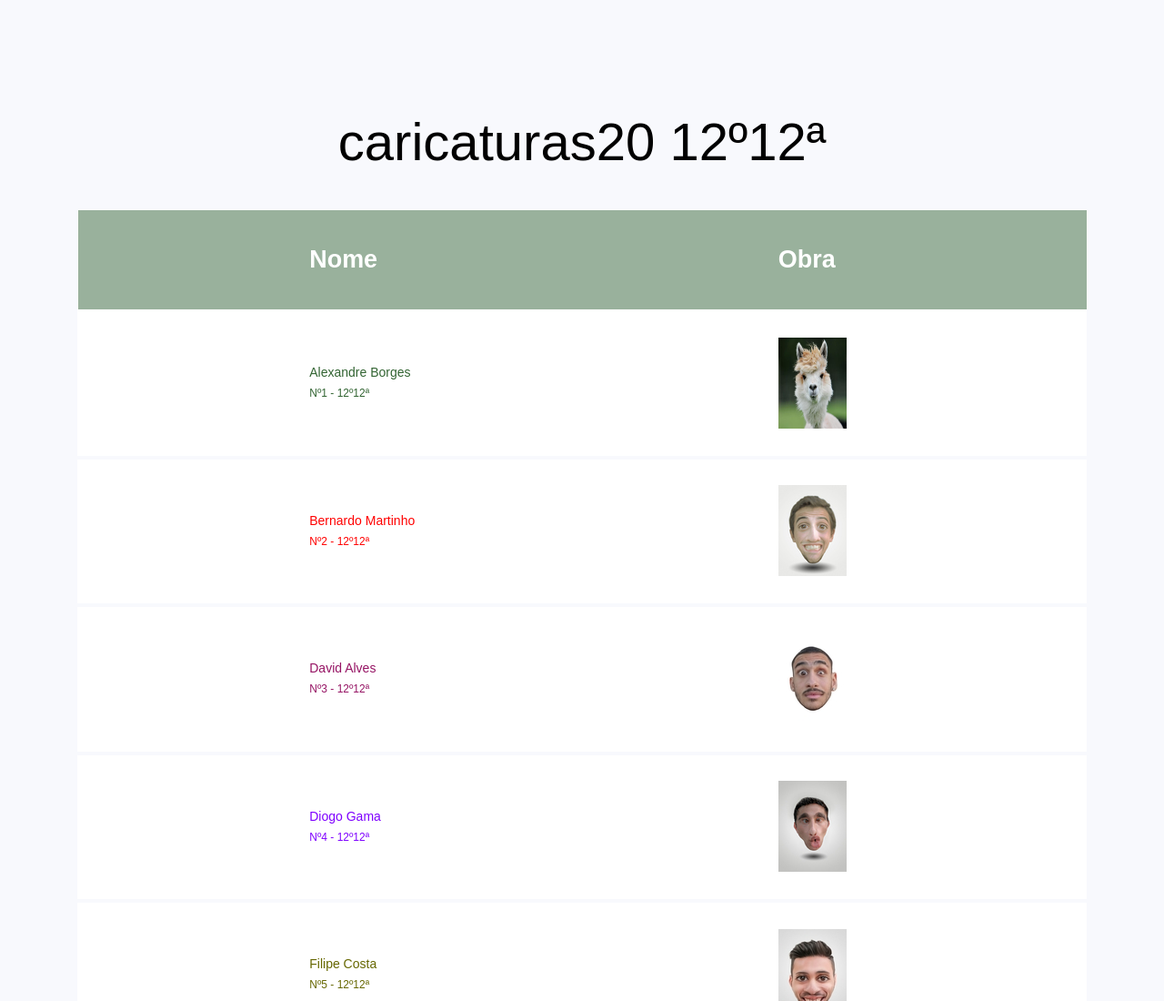
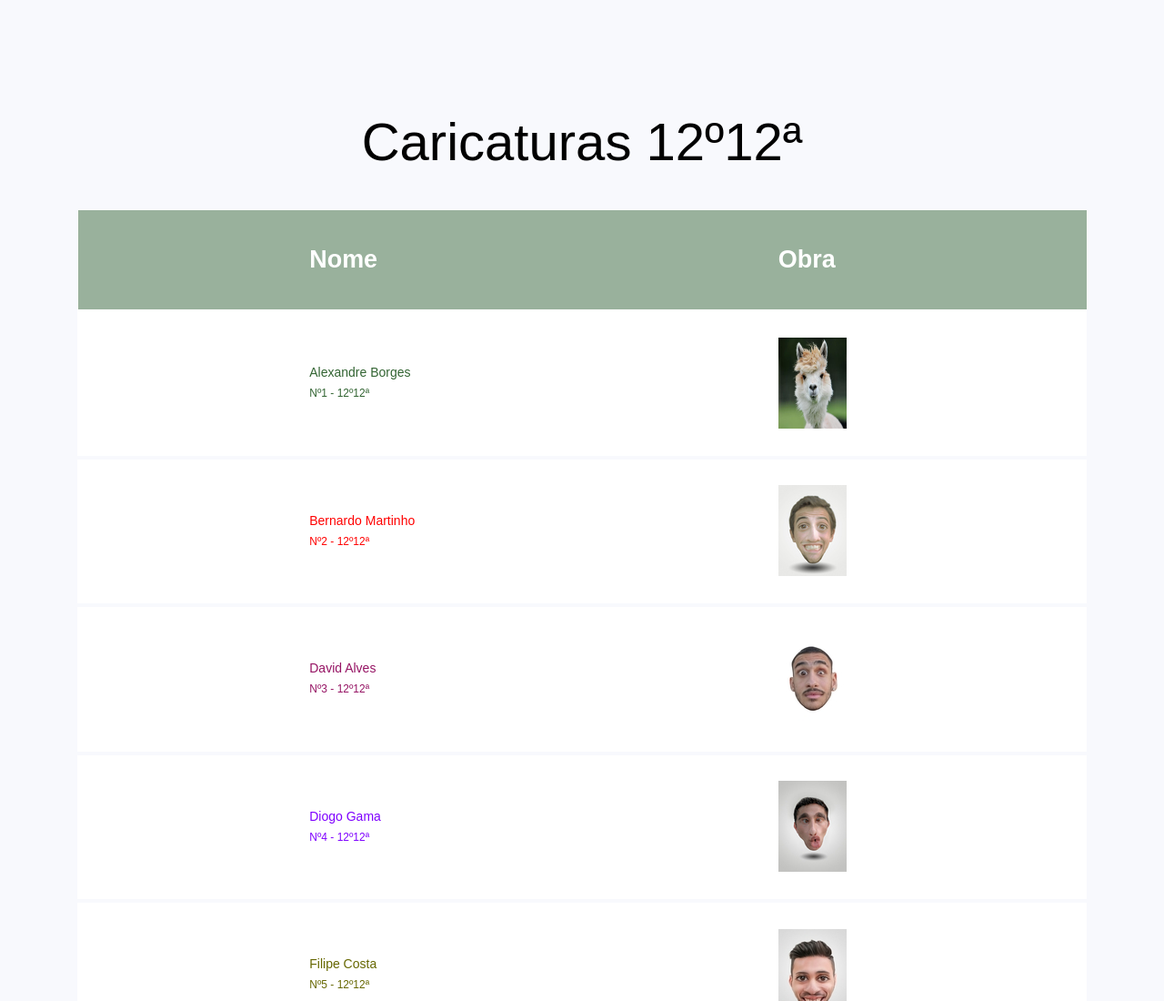
Before and after one commit to franciscocaleiro/PT05, a plain HTML site: page index.html in a window 1280 px wide. Shown: the top 1100 px of the page at 91% size. Drawn offline with nearby package versions, Linux system fonts and the light colour scheme; a script that the page names is missing; files whose address does not match are found by name.

Commit message:
Update index.html

```diff
--- a/index.html
+++ b/index.html
@@ -1,7 +1,7 @@
 <!doctype html>
 <html>
    <head>
-      <title>caricaturas20 12º12ª</title>
+      <title>Pauta Caricaturada da Turma 12º12ª</title>
       <meta charset="utf-8">
       <meta name="viewport" content="width=device-width, initial-scale=1, shrink-to-fit=no">
       <link href='https://fonts.googleapis.com/css?family=Roboto:400,100,300,700' rel='stylesheet' type='text/css'>
@@ -13,7 +13,7 @@
          <div class="container">
             <div class="row justify-content-center">
                <div class="col-md-6 text-center mb-4">
-                  <h2 class="heading-section"><big><big><big><big>caricaturas20 12º12ª</h2>
+                  <h2 class="heading-section"><big><big><big><big>Caricaturas 12º12ª</h2>
                </div>
             </div>
             <div class="row">
```
